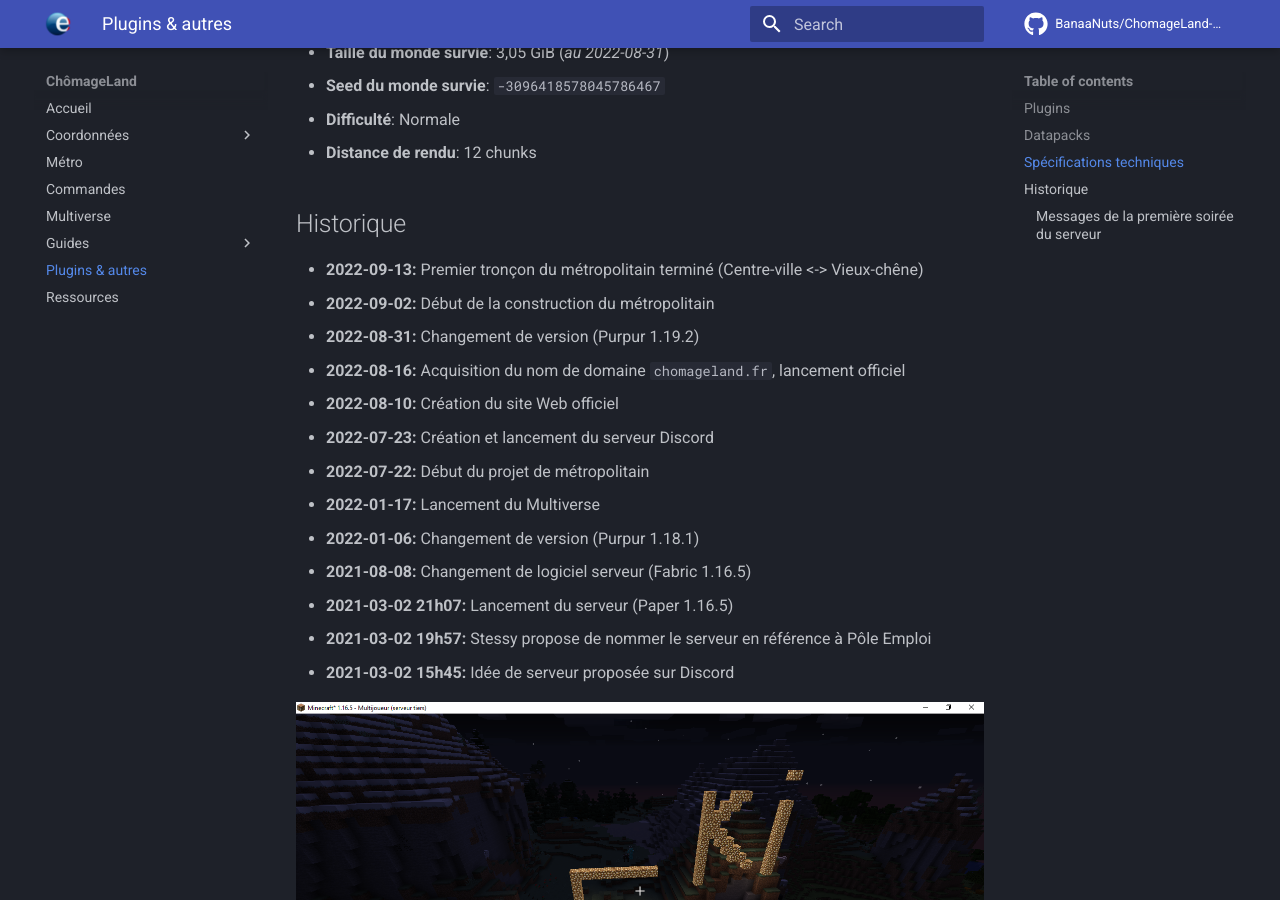
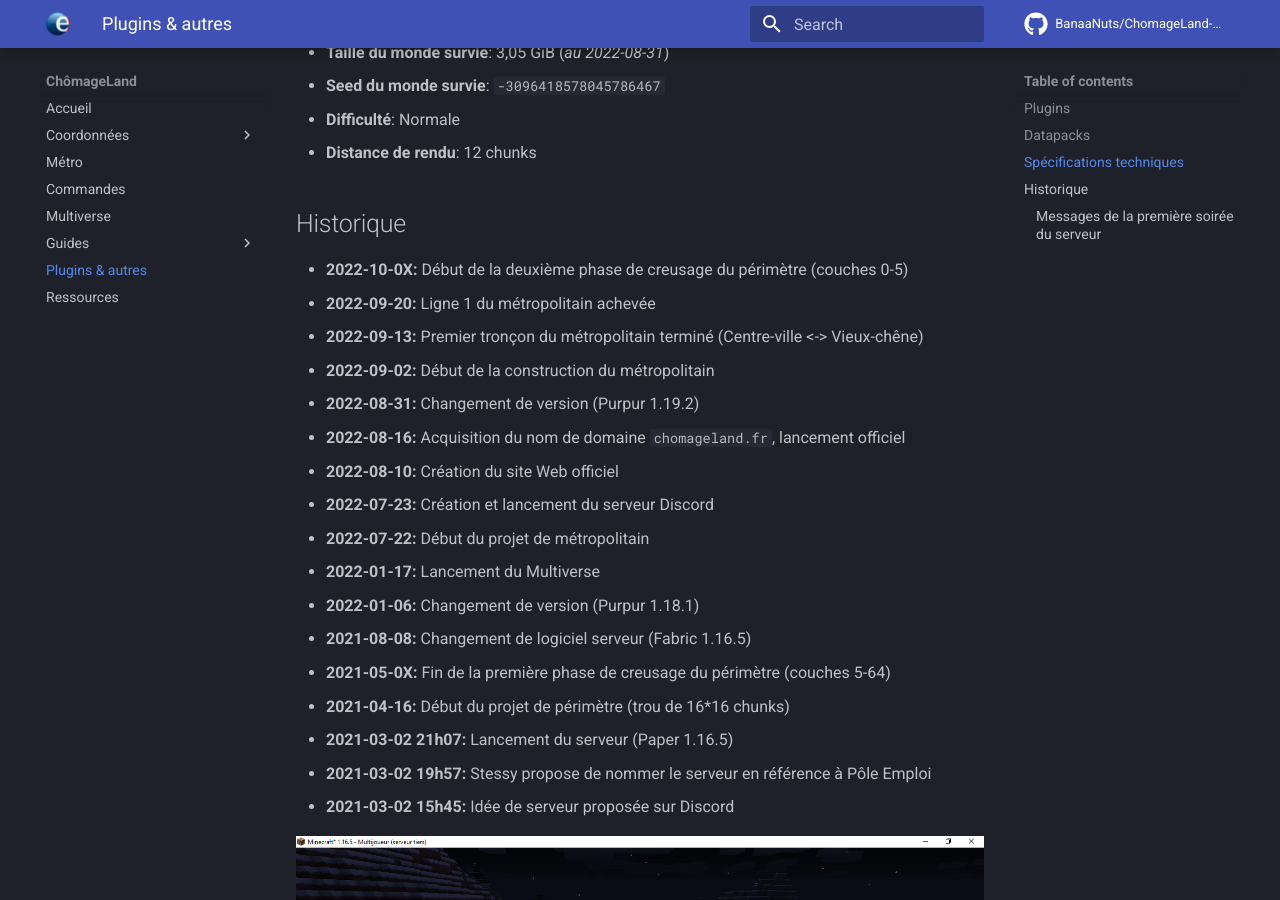
Before and after one commit to BanaaNuts/ChomageLand-Web, an MkDocs documentation site: the page built from docs/plugins.md, in a window 1280 px wide and 900 px high, scrolled down 1528 px. Built offline with MkDocs 1.6.1 and Material for MkDocs 9.7.7, drawn with Linux system fonts in a browser that asks for light colours; comment, search, counter and statistics services are not loaded.

Commit message:
Historique étoffé: ajout périmètre

```diff
--- a/docs/plugins.md
+++ b/docs/plugins.md
@@ -60,6 +60,8 @@ Datapack ajoutant une tête pour tous les mobs du jeu (et plus !): ils ont tous
 
 ## Historique
 
+* **2022-10-0X:** Début de la deuxième phase de creusage du périmètre (couches 0-5)
+* **2022-09-20:** Ligne 1 du métropolitain achevée
 * **2022-09-13:** Premier tronçon du métropolitain terminé (Centre-ville <-> Vieux-chêne)
 * **2022-09-02:** Début de la construction du métropolitain
 * **2022-08-31:** Changement de version (Purpur 1.19.2)
@@ -70,6 +72,8 @@ Datapack ajoutant une tête pour tous les mobs du jeu (et plus !): ils ont tous
 * **2022-01-17:** Lancement du Multiverse
 * **2022-01-06:** Changement de version (Purpur 1.18.1)
 * **2021-08-08:** Changement de logiciel serveur (Fabric 1.16.5)
+* **2021-05-0X:** Fin de la première phase de creusage du périmètre (couches 5-64)
+* **2021-04-16:** Début du projet de périmètre (trou de 16*16 chunks)
 * **2021-03-02 21h07:** Lancement du serveur (Paper 1.16.5)
 * **2021-03-02 19h57:** Stessy propose de nommer le serveur en référence à Pôle Emploi
 * **2021-03-02 15h45:** Idée de serveur proposée sur Discord
```
